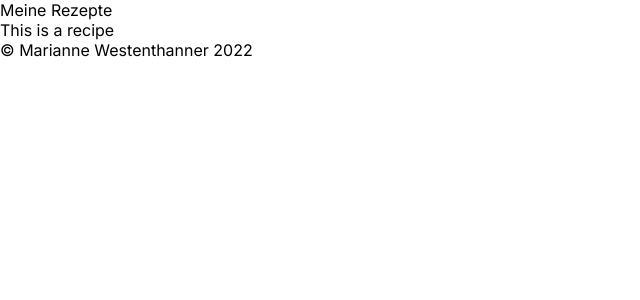
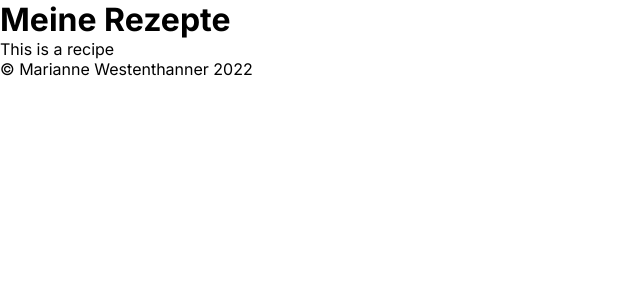
Before and after one commit to mwestenthanner/notion-cooks, a Vue app in the folder app/: page / in a window 1280 px wide. Shown: the top 300 px of the page, without its empty margins (0-640 px from the left). Built offline with nearby package versions, Linux system fonts and the light colour scheme.

Commit message:
Clean install of frontend, added Vuex

```diff
--- a/app/src/App.vue
+++ b/app/src/App.vue
@@ -1,30 +1,18 @@
 <template>
-  <div class="header">
-    <div class="title">Meine Rezepte</div>
-  </div>
+  <header>
+    <h1>Meine Rezepte</h1>
+  </header>
   <main>
     <RecipePanel></RecipePanel>
   </main>
-  <div class="footer">
+  <footer>
     <div class="credits">© Marianne Westenthanner 2022</div>
-  </div>
+  </footer>
 </template>
 
-<script lang="ts">
-import { defineComponent } from 'vue';
-import RecipePanel from './components/RecipePanel.vue'
+<script lang="ts" setup>
+import RecipePanel from './components/RecipePanel.vue';
 
-export default defineComponent({
-  name: 'App',
-  components: {
-    RecipePanel
-  },
-  setup() {
-
-    console.log('App started')
-
-  }
-});
 </script>
 
 <style>
--- a/app/src/components/RecipePanel.vue
+++ b/app/src/components/RecipePanel.vue
@@ -1,15 +1,11 @@
 <template>
-    <div class="panel">This is a recipe</div>
+This is a recipe
 </template>
 
-<script lang="ts">
-import { defineComponent } from 'vue';
+<script lang="ts" setup>
 
-export default defineComponent({
-  name: 'RecipePanel'
-});
 </script>
 
-<style scoped>
+<style>
 
 </style>
--- a/app/src/main.ts
+++ b/app/src/main.ts
@@ -1,9 +1,6 @@
 import { createApp } from 'vue'
 import App from './App.vue'
 import './registerServiceWorker'
-import { createPinia } from 'pinia'
+import store from './store'
 
-createApp(App)
-    .mount('#app')
-
-App.use(createPinia())
+createApp(App).use(store).mount('#app')
--- a/app/src/store/index.ts
+++ b/app/src/store/index.ts
@@ -1,15 +1,14 @@
-import { defineStore } from 'pinia'
+import { createStore } from 'vuex'
 
-export const useStore = defineStore('recipeList', {
-
-    state: () => {
-        return {
-            recipeList: [
-                {
-
-                }
-            ]
-        }
-      },
-
+export default createStore({
+  state: {
+  },
+  getters: {
+  },
+  mutations: {
+  },
+  actions: {
+  },
+  modules: {
+  }
 })
--- a/app/tsconfig.json
+++ b/app/tsconfig.json
@@ -9,6 +9,8 @@
     "skipLibCheck": true,
     "esModuleInterop": true,
     "allowSyntheticDefaultImports": true,
+    "forceConsistentCasingInFileNames": true,
+    "useDefineForClassFields": true,
     "sourceMap": true,
     "baseUrl": ".",
     "types": [
```
Also changed, not shown: app/package.json (+15 -17 lines), app/.browserslistrc, app/public/index.html (line endings or trailing spaces), 1 other file (tests, documents, lock files or other folders).
